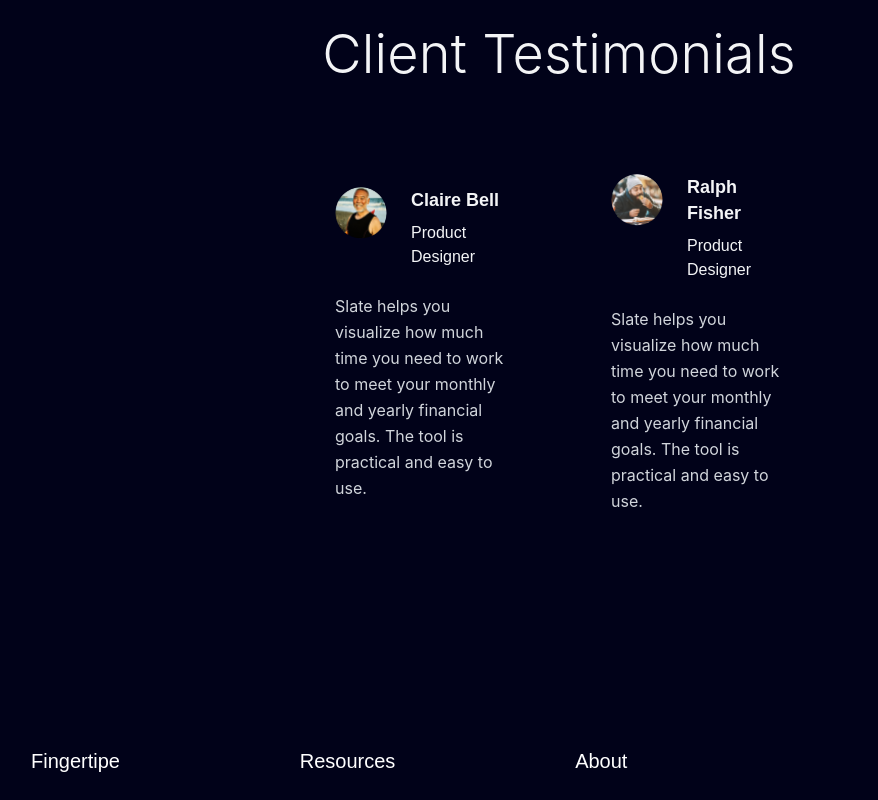
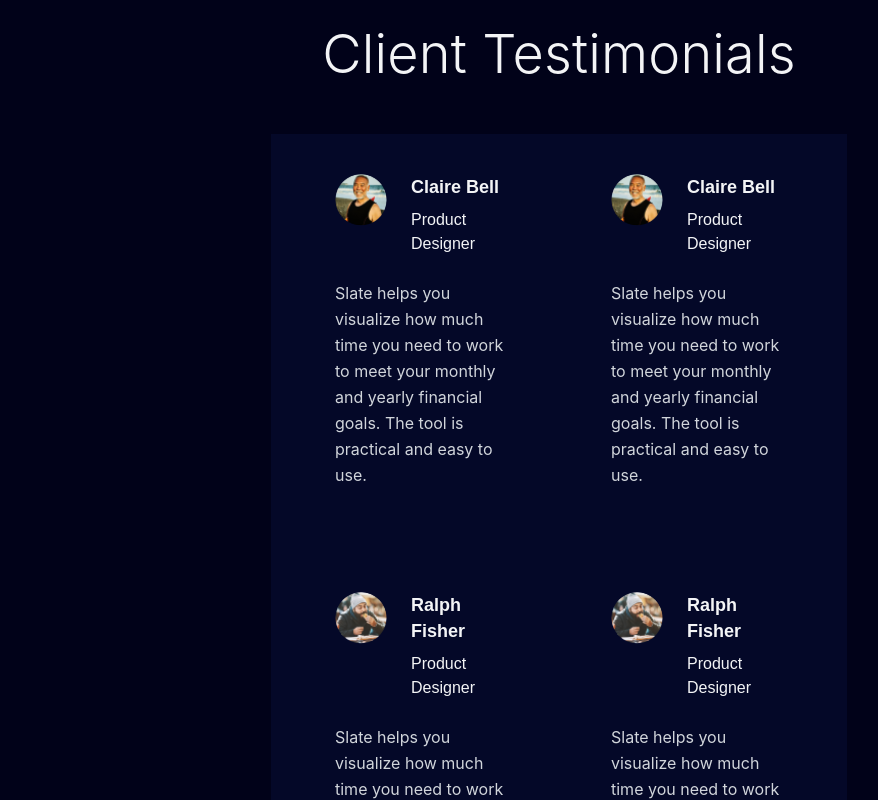
Before and after one commit to Thelma101/XP-landingPage, a React (Create React App) app in the folder xp/: page / in a window 1280 px wide. Shown: the part 3560-4360 px from the top of the page, without its empty margins (81-959 px from the left). Built offline with nearby package versions, Linux system fonts and the light colour scheme; the HTML template or start-up script is replaced by a standard one.

Commit message:
hero and feature update

```diff
--- a/xp/src/components/ClientSection.jsx
+++ b/xp/src/components/ClientSection.jsx
@@ -1,8 +1,8 @@
 // ClientTestimonials.js
 
 import React from 'react';
-import avatarOne from '../assets/avatar1.png';
-import avatarTwo from '../assets/avatar2.png';
+import avatar1 from '../assets/avatar1.png';
+import avatar2 from '../assets/avatar2.png';
 
 const ClientTestimonials = () => {
   return (
@@ -11,13 +11,21 @@ const ClientTestimonials = () => {
         Client Testimonials
       </h2>
 
-      <div className="grid items-center justify-center grid-cols-1 gap-6 px-6 md:grid-cols-2">
+      <div className="grid items-center justify-center grid-cols-1 gap-6 px-6 md:grid-cols-2 bg-custom-dark-blue">
         {[{
-          image: avatarOne,
+          image: avatar1,
           name: 'Claire Bell',
         },
         {
-          image: avatarTwo,
+          image: avatar1,
+          name: 'Claire Bell',
+        },
+        {
+          image: avatar2,
+          name: 'Ralph Fisher',
+        },
+        {
+          image: avatar2,
           name: 'Ralph Fisher',
         }].map((testimonial, index) => (
           <div key={index} className='flex flex-col gap-6 p-10 rounded-lg bg-dark-gray'>
```
